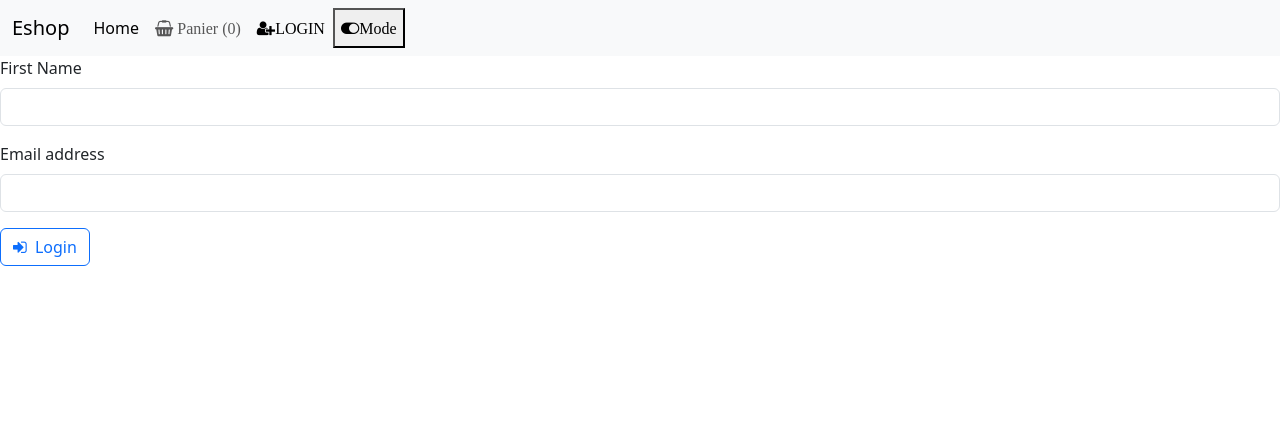
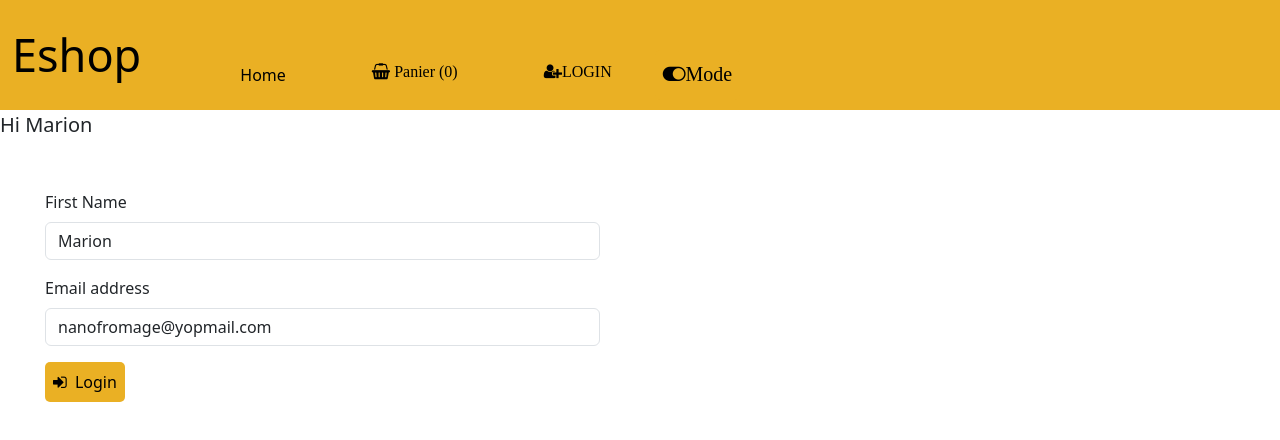
Before and after one commit to Laury-Erba/React-evaluation-ecommerce, a React (Vite) app: page /login in a window 1280 px wide. Shown: the top 440 px of the page. Built offline with nearby package versions, Linux system fonts and the light colour scheme.

Commit message:
functional login (non persitant)

```diff
--- a/src/component/CartComponents.jsx
+++ b/src/component/CartComponents.jsx
@@ -1,7 +1,8 @@
 import React from "react";
 
 function CartComponents({ cart, handleDelete }) {
-  return cart.map((cartItem) => {
+
+  return cart?.map((cartItem) => {
     return (
       <div className="px-4 my-5 bg-light rounded-3" key={cartItem.id}>
         <div className="container py-4">
--- a/src/component/CartPage.jsx
+++ b/src/component/CartPage.jsx
@@ -4,7 +4,7 @@ import { deleteItem } from "../redux/action/index";
 import CartComponents from "./CartComponents";
 
 const CartPage = () => {
-  const cart = useSelector((state) => state.reducer.cart);
+  const cart = useSelector((state) => state.itemReducer.cart);
   console.log(cart);
   const dispatch = useDispatch();
 
@@ -12,7 +12,11 @@ const CartPage = () => {
     dispatch(deleteItem(item));
   };
 
-  return <CartComponents cart={cart} handleDelete={handleDelete} />;
+  return cart.length !== 0 ? (
+    <CartComponents cart={cart} handleDelete={handleDelete} />
+  ) : (
+    <p>Cart is empty</p>
+  );
 };
 
 export default CartPage;
--- a/src/component/Login.jsx
+++ b/src/component/Login.jsx
@@ -1,6 +1,19 @@
 import React from "react";
+import { useDispatch, useSelector } from "react-redux";
+import { submitUser } from "../redux/action";
 
 const Login = () => {
+  const username = useSelector((state) => state.userReducer.name)
+  const usermail = useSelector((state) => state.userReducer.email)
+  const dispatch = useDispatch()
+  const handleSubmit = (e) => {
+    e.preventDefault()
+    console.log(e.target.firstName.value)
+    console.log(e.target.email.value)
+    const name = e.target.firstName.value
+    const email = e.target.email.value
+    dispatch(submitUser({name, email}))
+  }
   return (
     <>
       {/* <!-- Modal --> */}
@@ -8,19 +21,21 @@ const Login = () => {
         <div className="modal-content">
           <div className="modal-header">
             <h5 className="modal-title" id="exampleModalLabel">
-              {/* Hi {loginName} */}
+              Hi {username}
             </h5>
           </div>
           <div className="modal-body">
-            <form>
+            <form onSubmit={(e) => handleSubmit(e)}>
               <div className="mb-3">
                 <label htmlFor="exampleInputFname" className="form-label">
                   First Name
                 </label>
                 <input
                   type="text"
+                  name="firstName"
                   className="form-control"
                   id="exampleInputFname"
+                  defaultValue={username}
                 />
               </div>
               <div className="mb-3">
@@ -29,14 +44,16 @@ const Login = () => {
                 </label>
                 <input
                   type="email"
+                  name="email"
                   className="form-control"
                   id="exampleInputEmail1"
+                  defaultValue={usermail}
                 />
               </div>
 
               {/* <!-- Button trigger modal --> */}
               <button
-                type="button"
+                type="submit"
                 className="btn btn-outline-primary ms-auto"
                 data-bs-toggle="modal"
                 data-bs-target="#loginModal"
--- a/src/component/Navbar.jsx
+++ b/src/component/Navbar.jsx
@@ -3,7 +3,7 @@ import { NavLink } from "react-router-dom";
 import { useSelector } from "react-redux";
 
 const Navbar = () => {
-  const cart = useSelector((state) => state.reducer.cart);
+  const cart = useSelector((state) => state.itemReducer.cart);
 
   return (
     <div>
--- a/src/component/Products.jsx
+++ b/src/component/Products.jsx
@@ -6,7 +6,7 @@ import { useSelector } from "react-redux";
 
 const Products = () => {
   const dispatch = useDispatch();
-  const items = useSelector((state) => state.reducer.items);
+  const items = useSelector((state) => state.itemReducer.items);
 
   useEffect(() => {
     const getProducts = async () => {
--- a/src/index.css
+++ b/src/index.css
@@ -0,0 +1,112 @@
+/* généralité */
+
+button {
+  background-color: #eab024;
+  color: black;
+  border-radius: 5px;
+  padding: 8px;
+  border: none;
+}
+button:hover {
+  background-color: black;
+  color: #eab024;
+}
+
+.btn {
+  background-color: #eab024;
+  color: black;
+  border-radius: 5px;
+  padding: 8px;
+  border: none;
+}
+.btn:hover {
+  background-color: black;
+  color: #eab024;
+}
+
+/* fin des généralités */
+
+.navbar {
+  background-color: #eab024 !important;
+  display: flex;
+  padding: 10px 0;
+}
+
+.navbar a {
+  text-decoration: none;
+  align-items: center;
+  display: flex;
+  color: black;
+}
+
+.navbar ul {
+  width: 100%;
+  text-align: right;
+  list-style: none;
+  margin: 40px;
+}
+
+.navbar li {
+  display: inline-block;
+  margin: 5px 35px;
+}
+
+.navbar-brand {
+  font-size: 45px;
+}
+
+.fa-toggle-on {
+  font-size: 20px;
+  cursor: pointer;
+}
+
+.card-flex {
+  display: flex;
+  flex-wrap: wrap;
+  align-items: center;
+}
+.card-flex img {
+  width: 30%;
+}
+.card-body {
+  width: 50%;
+  margin-left: 15px;
+}
+.card {
+  border: none;
+}
+.card-text {
+  font-weight: bolder;
+}
+.btn-panier {
+  background-color: #eab024;
+  padding: 10px;
+  color: black;
+  border: none;
+}
+
+.btn-panier:hover {
+  background-color: black;
+  color: #eab024;
+}
+
+.card-text {
+  font-size: 25px;
+}
+
+form {
+  width: 600px;
+  margin-top: 50px;
+  padding-left: 45px;
+}
+
+form .btn {
+  background-color: #eab024;
+  color: black;
+  border: none;
+}
+
+form .btn:hover {
+  color: #eab024;
+  background-color: black;
+}
--- a/src/redux/action/index.js
+++ b/src/redux/action/index.js
@@ -14,3 +14,11 @@ export const deleteItem = (product) => {
     payload: product,
   };
 };
+
+// mise à jour des info utilisateurs
+export const submitUser = (form) => {
+  return {
+    type: "SUBMITUSER",
+    payload: form,
+  };
+};
--- a/src/redux/reducer/index.js
+++ b/src/redux/reducer/index.js
@@ -1,6 +1,7 @@
-import reducer from "./reducer";
+import itemReducer from "./itemReducer";
+import userReducer from "./userReducer";
 import { combineReducers } from "redux";
 
-const rootReducers = combineReducers({ reducer });
+const rootReducers = combineReducers({ itemReducer, userReducer });
 
 export default rootReducers;
--- a/src/redux/reducer/reducer.js
+++ b/src/redux/reducer/itemReducer.js
@@ -3,7 +3,7 @@ const initialState = {
   cart: [],
 };
 
-const reducer = (state = initialState, action) => {
+const itemReducer = (state = initialState, action) => {
   const product = action.payload;
   switch (action.type) {
     case "UPLOADITEMS":
@@ -38,15 +38,9 @@ const reducer = (state = initialState, action) => {
       }
 
     case "DELETEITEM":
-      const item = state.cart.find((cartItem) => cartItem.id === product.id);
-      if (item.qty === 1) {
-        return state.cart.filter((cartItem) => cartItem.id !== item.id);
-      } else {
-        return state.cart.map((cartItem) =>
-          cartItem.id === product.id
-            ? { ...cartItem, qty: cartItem.qty - 1 }
-            : cartItem
-        );
+      return {
+        ...state,
+        cart: state.cart.filter((item) => item.id !== product.id)
       }
 
     default:
@@ -54,4 +48,4 @@ const reducer = (state = initialState, action) => {
   }
 };
 
-export default reducer;
+export default itemReducer;
--- /dev/null
+++ b/src/redux/reducer/userReducer.js
@@ -0,0 +1,20 @@
+const initialState = {
+    name: "Marion",
+    email: "nanofromage@yopmail.com",
+  };
+
+const userReducer = (state = initialState, action) => {
+    switch(action.type){
+        case "SUBMITUSER":
+            console.log(action.payload)
+            return {
+                ...state,
+                name: action.payload.name,
+                email: action.payload.email
+            }
+        default:
+            return {...state}
+    }
+}
+
+export default userReducer;
```
